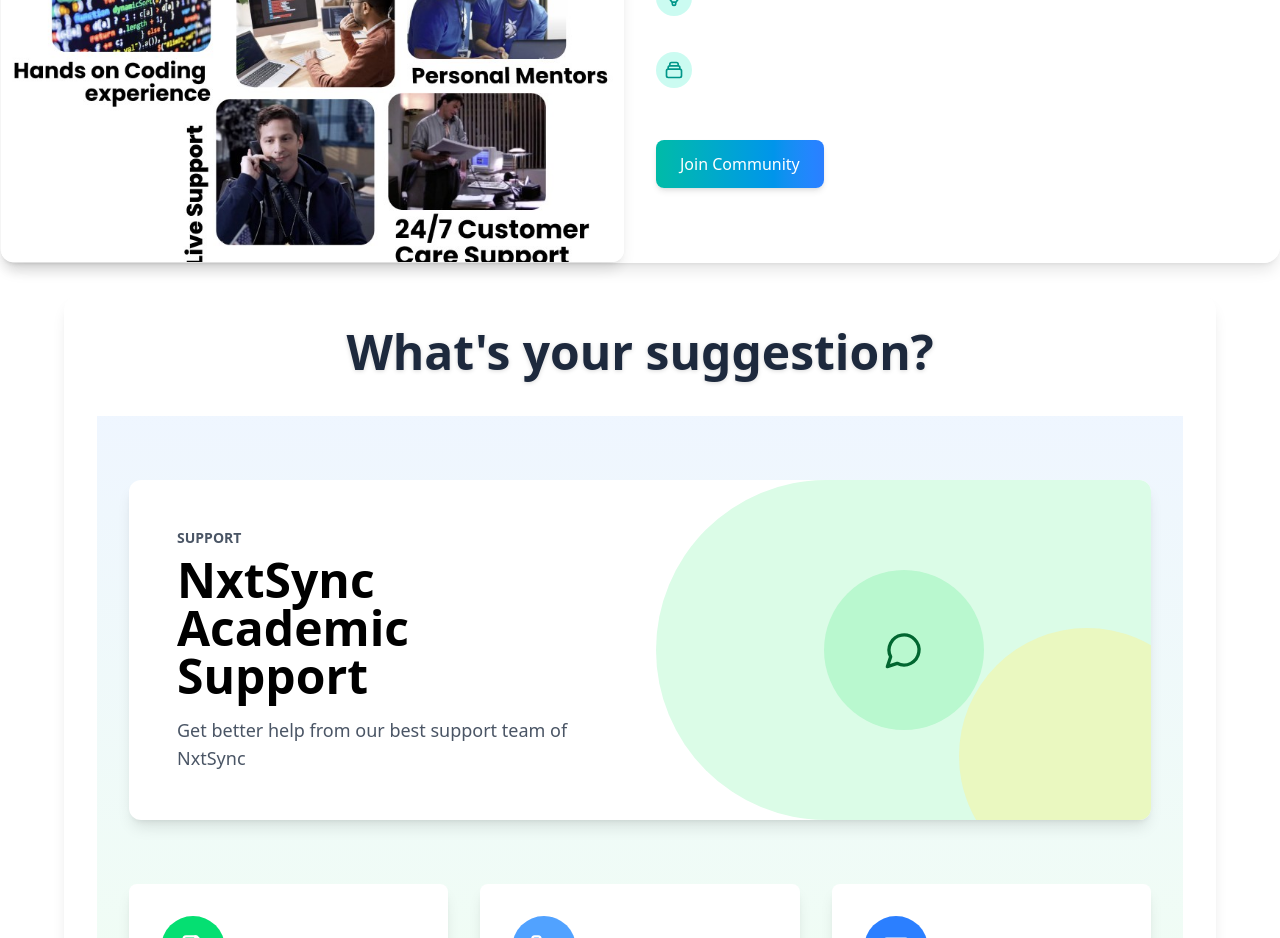
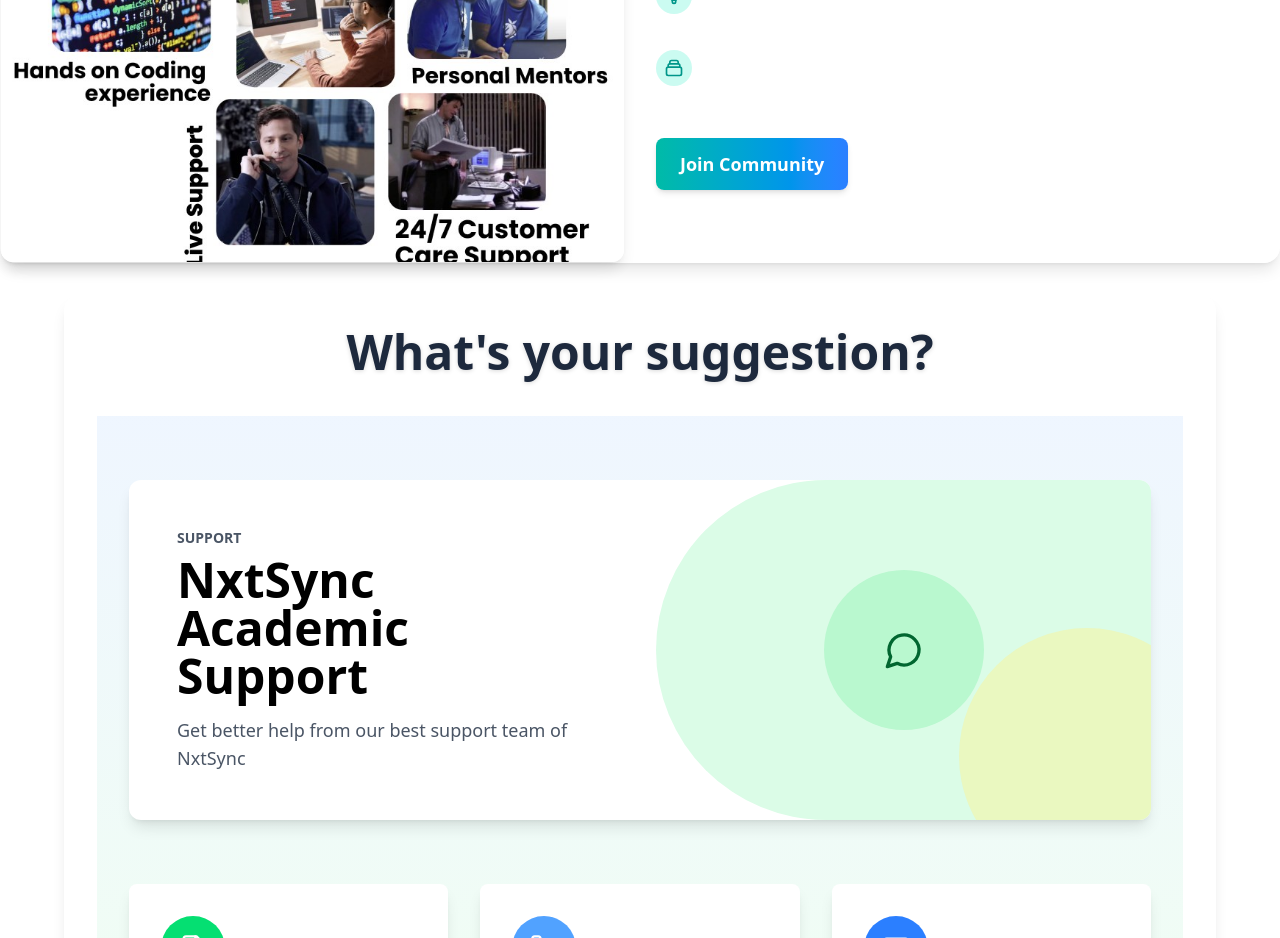
Before and after one commit to mismyst/nextsync, a Next.js app: page / in a window 1280 px wide. Shown: the part 2480-3418 px from the top of the page. Built offline with nearby package versions, Linux system fonts and the light colour scheme.

Commit message:
Update page.tsx

```diff
--- a/app/page.tsx
+++ b/app/page.tsx
@@ -565,7 +565,8 @@ return (
                     </div>
                   </div>
                 </div>
-                <button className="mt-8 bg-gradient-to-r from-teal-500 to-blue-500 hover:from-teal-600 hover:to-blue-600 text-white font-medium py-3 px-6 rounded-lg transition-all duration-300 shadow-md">
+                <button className="mt-8 bg-gradient-to-r from-teal-500 to-blue-500 hover:from-teal-600 hover:to-blue-600 text-white font-semibold text-lg py-3 px-6 rounded-lg transition-all duration-300 shadow-md">
+
 
                   Join Community
                 </button>
```
